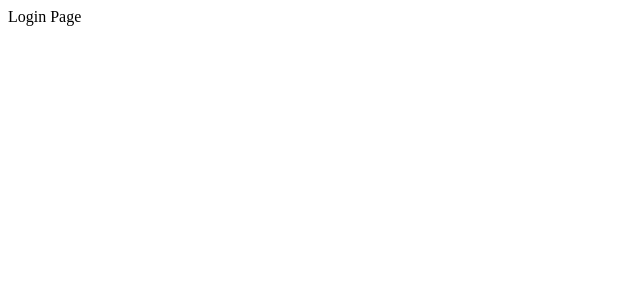
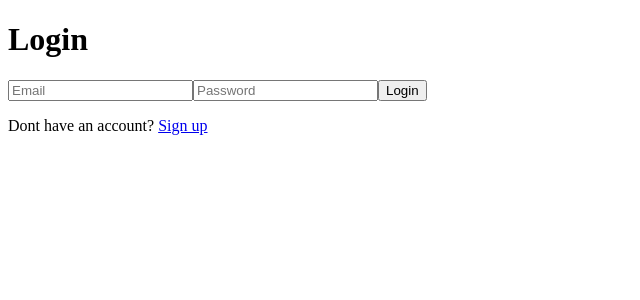
Before and after one commit to Jcmoralesl/Fullstack_FinalProject, a React (Vite) app in the folder Client/: page /login in a window 1280 px wide. Shown: the top 300 px of the page, without its empty margins (0-640 px from the left). Built offline with nearby package versions, Linux system fonts and the light colour scheme.

Commit message:
Page login terminada

```diff
--- a/Client/src/api/auth.js
+++ b/Client/src/api/auth.js
@@ -2,4 +2,6 @@ import axios from 'axios'
 
 const API = 'http://localhost:4000/api/'
 
-export const registerRequest = user => axios.post(`${API}/register`, user)
+export const registerRequest = user => axios.post(`${API}/register`, user);
+
+export const  loginRequest = user => axios.post(`${API}/login`, user)
--- a/Client/src/context/AuthContext.jsx
+++ b/Client/src/context/AuthContext.jsx
@@ -1,5 +1,5 @@
-import { createContext, useState, useContext } from "react";
-import { registerRequest } from "../api/auth"
+import { createContext, useState, useContext, useEffect } from "react";
+import { registerRequest, loginRequest } from "../api/auth"
 
 export const authContext = createContext();
 
@@ -27,10 +27,33 @@ export const AuthProvider = ({children}) => {
             console.log(error.response)
             setErrors(error.response.data)
         }
+    };
+
+    const sigin = async (user) => {
+        try {
+            const res = await loginRequest(user)
+            console.log(res)
+        } catch (error) {
+            if (Array.isArray(error.response.data)){
+                return setErrors(error.response.data)
+            }
+            setErrors([error.response.data.message])
+        }
     }
+
+    useEffect (() => {
+        if(errors.length > 0) {
+            const timer = setTimeout(()=>{
+                setErrors([])
+            }, 3000)
+            return () => clearTimeout (timer)
+        }
+    }, [errors])
+
     return (
         <authContext.Provider value = {{
             signup,
+            sigin,
             user,
             isAuthenticated,
             errors,
--- a/Client/src/views/loginPage.jsx
+++ b/Client/src/views/loginPage.jsx
@@ -1,6 +1,58 @@
+import {useForm} from 'react-hook-form'
+import { useAuth } from '../context/AuthContext'
+import { Link } from 'react-router-dom';
+
 function LoginPage () {
+
+    const {register, handleSubmit, formState: {errors}} = useForm ();
+
+    const {sigin, errors: siginErrors} = useAuth();
+
+    const onSubmit = handleSubmit(data => {
+        sigin(data)
+    })
+
     return (
-        <div>Login Page</div>
+        <div>
+            {
+                siginErrors.map((error, i) => (
+                    <div key={i}>
+                        {error}
+                    </div>
+                ))
+            }
+
+            <h1>Login</h1>
+
+            <form onSubmit= {onSubmit}>
+
+                <input type="email" {... register("email", {required: true})} placeholder="Email"/>
+                {
+                    errors.email && (
+                        <p>
+                            Email is required
+                        </p>
+                    )
+                }
+
+                <input type="password" {... register("password", {required: true})} placeholder="Password"/>
+                {
+                    errors.password && (
+                        <p>
+                            Password is required
+                        </p>
+                    )
+                }
+
+                <button type="submit">
+                    Login
+                </button>
+
+            </form>
+            <p>
+                Dont have an account? <Link to="/register">Sign up</Link>
+            </p>
+        </div>
     )
 }
 
--- a/Client/src/views/registerPage.jsx
+++ b/Client/src/views/registerPage.jsx
@@ -1,7 +1,7 @@
 import { useForm } from "react-hook-form"
 import { useAuth } from "../context/AuthContext"
 import { useEffect } from "react";
-import { useNavigate } from "react-router-dom";
+import { useNavigate, Link } from "react-router-dom";
 
 function RegisterPage () {
     const {register, handleSubmit, formState: {errors}} = useForm();
@@ -58,6 +58,9 @@ function RegisterPage () {
                 </button>
 
             </form>
+            <p>
+                Already have an account? <Link to="/login">Login</Link>
+            </p>
 
 
         </div>
```
